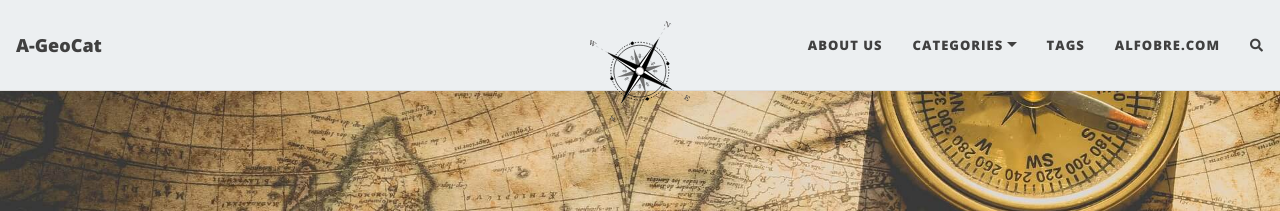
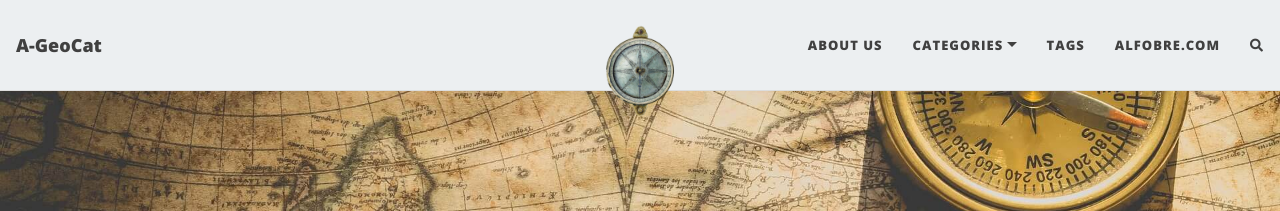
Before and after one commit to projetoalfobre/a-geocat, a Jekyll site: the page built from index.html, in a window 1280 px wide. Shown: the top 211 px of the page. Built offline with Jekyll 4.4.1, drawn with Linux system fonts in a browser that asks for light colours; nearby versions of some CDN libraries; the list of posts is cut into pages by our own code; comment, search, counter and statistics services are not loaded.

Commit message:
Update _config.yml

```diff
--- a/_config.yml
+++ b/_config.yml
@@ -36,7 +36,7 @@ navbar-links:
 
 # Image to show in the navigation bar - works best with a square image
 # Remove this parameter if you don't want an image in the navbar
-avatar: "/assets/img/logo.svg"
+avatar: "/assets/img/kompass.png"
 
 # By default, the image is cut into a circle. You can disable this behaviour by setting 'round-avatar: false'
 round-avatar: false
```
